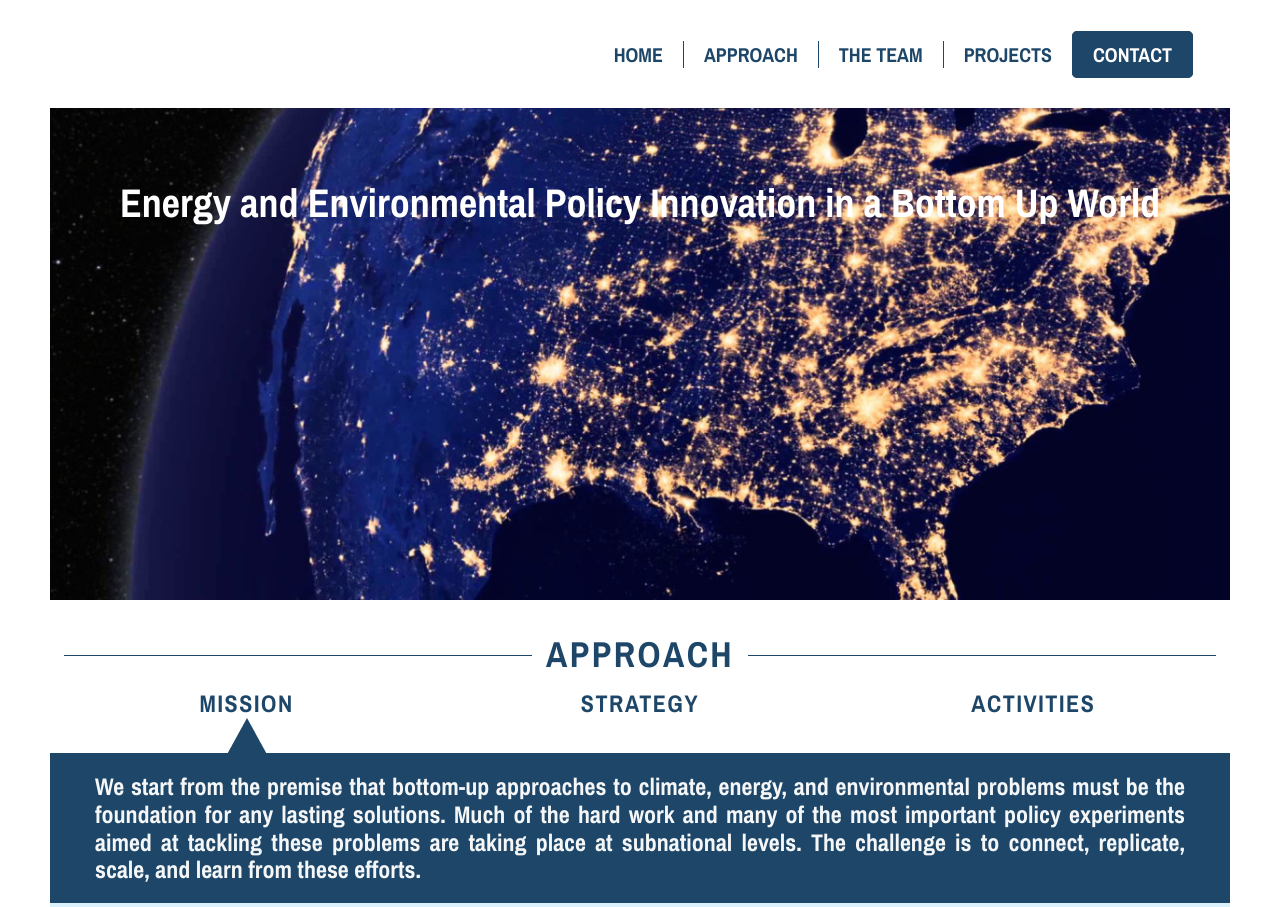
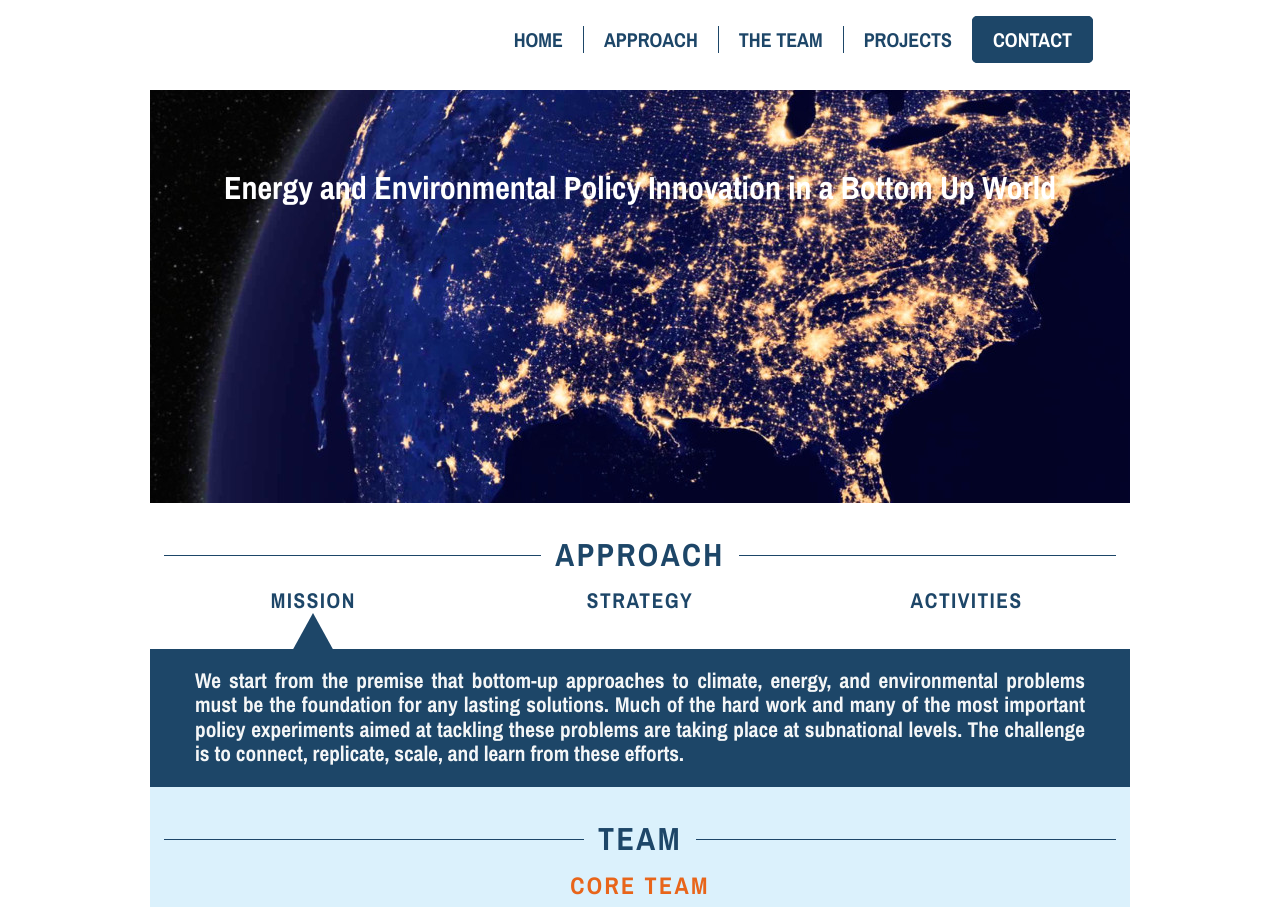
Before and after one commit to radialit/radialit.github.io, a plain HTML site: page index.html in a window 1280 px wide. Shown: the top 907 px of the page. Drawn offline with nearby package versions, Linux system fonts and the light colour scheme.

Commit message:
Include mobile styles and images

```diff
--- a/index.html
+++ b/index.html
@@ -20,7 +20,7 @@
   </header>
   <section class="content">
     <div class="container">
-      <section id="home" class="featured" style="background-image: url(static/images/world.jpg);">
+      <section id="home" class="featured featured-home">
         <div class="featured-slogan">Energy and Environmental Policy Innovation in a Bottom Up World</div>
       </section>
         <section id="approach">
--- a/static/css/custom.css
+++ b/static/css/custom.css
@@ -20,7 +20,11 @@ html {
 .flex-row-column {
   flex: 1;
   text-align: center;
-  margin: 40px 20px 80px 20px;
+  margin: 10px 20px 10px 20px;
+}
+.projects {
+  padding-top: 15px;
+  padding-bottom: 75px;
 }
 .flex-nav {
   display: flex;
@@ -66,7 +70,7 @@ body {
   /*color: #66686d;*/
   font-family: 'Archivo Narrow', sans-serif;
   color: #808287;
-  font-size: 18pt;
+  font-size: 16pt;
 }
 h2 {
   color: #1d4668;
@@ -183,6 +187,70 @@ button {
   text-align: center;
   text-transform: uppercase;
 }
+section.featured {
+  margin-top: 0;
+  position: relative;
+  height: 330px;
+  background-image: url('/static/images/world-800x330.jpg');
+  background-size: cover;
+  background-position: center;
+}
+section.featured .featured-slogan {
+  position: absolute;
+  top: 70px;
+  left: 0;
+  z-index: 1;
+  width: 100%;
+  text-align: center;
+  font-size: 1.5rem;
+  color: #ffffff;
+  /*color: #E8ECF0;*/
+}
+nav {
+  /*float: right;*/
+  margin-top: 4px;
+  /*margin-bottom: 15px;*/
+  /*vertical-align: middle;*/
+  text-align: right;
+}
+.nav-item {
+  color: #1d4668;
+  font-size: 1rem;
+  border-left: 1px solid #1d4668;
+  text-transform: uppercase;
+  display: inline;
+  padding: 0 15px;
+  cursor: pointer;
+}
+.nav-item:first-child {
+  border-left: none;
+}
+.nav-button {
+  font-family: 'Archivo Narrow', sans-serif;
+  display: inline;
+  font-size: 1rem;
+  -webkit-border-radius: 3px;
+  -moz-border-radius: 3px;
+  -ms-border-radius: 3px;
+  -o-border-radius: 3px;
+  border-radius: 3px;
+  background-color: #1d4668;
+  border: 1px solid #1d4668;
+  color: #ffffff;
+  padding: 4px 10px;
+  text-align: center;
+  text-transform: uppercase;
+  cursor: pointer;
+}
+.tabbed-tabs .tab-item {
+  /*z-index: -100;*/
+  cursor: pointer;
+  text-align: center;
+  color: #1d4668;
+  font-weight: bold;
+  letter-spacing: 0.1rem;
+  text-transform: uppercase;
+}
 @media screen and (min-width: 800px) {
   /* Desktop styles go here */
   .one {
@@ -215,19 +283,11 @@ button {
   .container {
     margin: 0 auto;
     padding: 0 10px;
-    max-width: 1200px;
-  }
-  .tabbed-tabs .tab-item {
-    /*z-index: -100;*/
-    cursor: pointer;
-    text-align: center;
-    color: #1d4668;
-    font-weight: bold;
-    letter-spacing: 0.1rem;
-    text-transform: uppercase;
+    max-width: 1000px;
   }
   header {
     position: fixed;
+    height: 70px;
     top: 0;
     z-index: 10;
     background-color: #ffffff;
@@ -235,47 +295,40 @@ button {
   }
   nav {
     /*float: right;*/
-    margin-top: 20px;
-    margin-bottom: 20px;
-    text-align: right;
+    margin-top: 8px;
+    /*margin-bottom: 15px;*/
+    /*vertical-align: middle;*/
+    /*text-align: right;*/
   }
   .nav-item {
-    color: #1d4668;
+    /*color: #1d4668;*/
     font-size: 1.25rem;
-    border-left: 1px solid #1d4668;
-    text-transform: uppercase;
-    display: inline;
+    /*border-left: 1px solid #1d4668;*/
+    /*text-transform: uppercase;*/
+    /*display: inline;*/
     padding: 0 20px;
     cursor: pointer;
   }
-  .nav-item:first-child {
-    border-left: none;
-  }
   .nav-button {
     font-family: 'Archivo Narrow', sans-serif;
-    display: inline;
     font-size: 1.25rem;
     -webkit-border-radius: 5px;
     -moz-border-radius: 5px;
     -ms-border-radius: 5px;
     -o-border-radius: 5px;
     border-radius: 5px;
-    background-color: #1d4668;
-    border: 1px solid #1d4668;
-    color: #ffffff;
     padding: 9px 20px;
-    text-align: center;
-    text-transform: uppercase;
-    cursor: pointer;
   }
   section.content {
-    margin-top: 80px;
+    margin-top: 70px;
   }
   section.featured {
     margin-top: 0;
     position: relative;
-    height: 500px;
+    height: 413px;
+    background-image: url('/static/images/world-1000x413.jpg');
     background-size: cover;
+    background-position: center;
   }
   section.featured .featured-slogan {
     position: absolute;
@@ -284,7 +337,7 @@ button {
     z-index: 1;
     width: 100%;
     text-align: center;
-    font-size: 2.5rem;
+    font-size: 2rem;
     color: #ffffff;
     /*color: #E8ECF0;*/
   }
--- a/static/js/bundle.js
+++ b/static/js/bundle.js
@@ -124,8 +124,6 @@ const $$ = __webpack_require__(0);
 const SCROLL_DURATION = 1000;
 const TRANSITION_DURATION = 700;
 
-let scrollOffset;
-
 function getScrollOffset(querySelector) {
   const fixedEle = document.querySelector(querySelector);
   // subtract 1 to prevent showing a border
@@ -133,6 +131,8 @@ function getScrollOffset(querySelector) {
 }
 function onNavClick(event) {
   const targetID = event.currentTarget.getAttribute('data-scrollto');
+  // offset due to fixed header
+  const scrollOffset = getScrollOffset('header');
   if (!targetID) return;
   const targetEle = document.getElementById(targetID);
   if (!targetEle) return;
@@ -190,8 +190,6 @@ function onResize() {
   });
 }
 $$.ready(() => {
-  // offset due to fixed header
-  scrollOffset = getScrollOffset('header');
   // listeners for nav clicks
   const navItems = document.querySelectorAll('.nav-item');
   navItems.forEach((item) => {
```
Also changed, not shown: static/images/world-1000x413.jpg (added), static/images/world-800x330.jpg (added), static/images/world.jpg (deleted).
